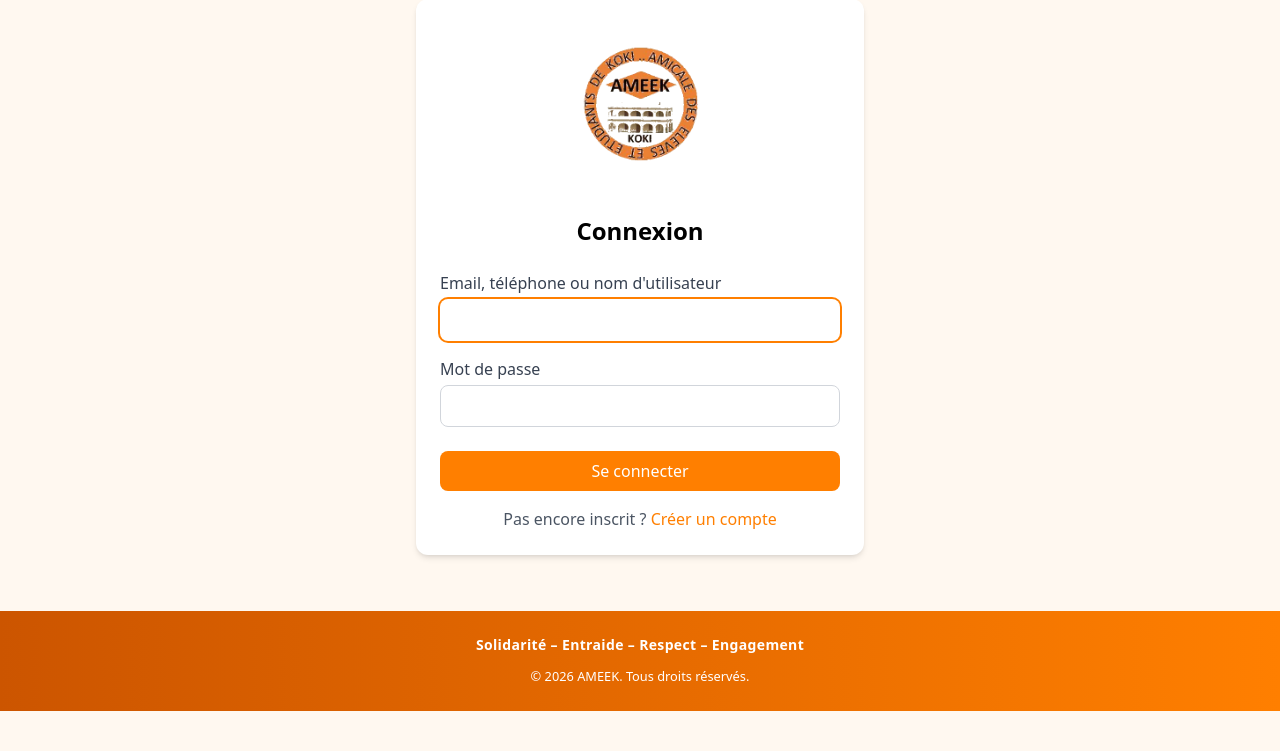
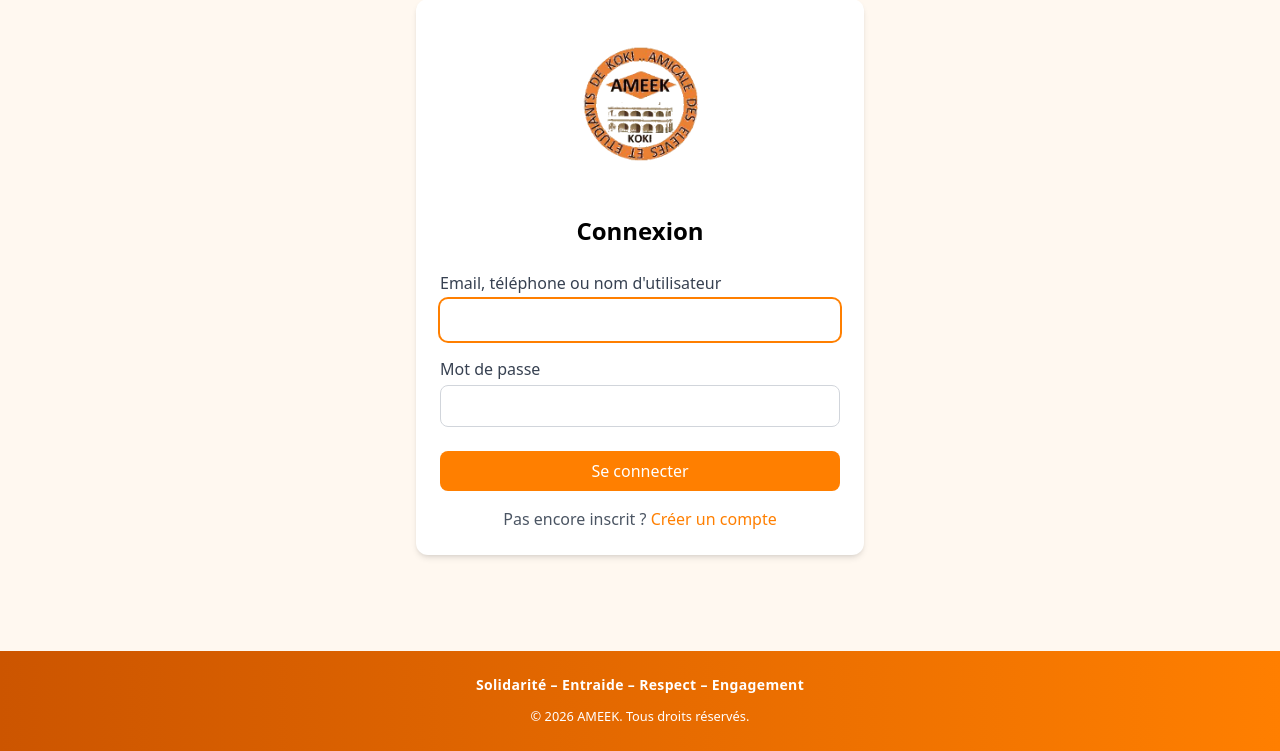
Before and after one commit to Matar057/AMEEK, a Django app: page /accounts/login/ in a window 1280 px wide. Shown: the part 89-840 px from the top of the page. Run offline with Django 5.2, Linux system fonts and the light colour scheme; some libraries are stand-ins or nearby versions.

Commit message:
Footer non fixe sur l'ecran

```diff
--- a/templates/base.html
+++ b/templates/base.html
@@ -138,7 +138,7 @@
     {% block content %}{% endblock %}
   </main>
 
-  <footer class="sticky bottom-0 z-40 bg-gradient-to-r from-amicale-fonce to-amicale text-white text-center py-6">
+  <footer class="bg-gradient-to-r from-amicale-fonce to-amicale text-white text-center py-6">
     <div class="max-w-7xl mx-auto px-4">
       <p class="text-sm font-semibold tracking-wide mb-2">Solidarité – Entraide – Respect – Engagement</p>
       <small>&copy; {% now "Y" %} AMEEK. Tous droits réservés.</small>
```
